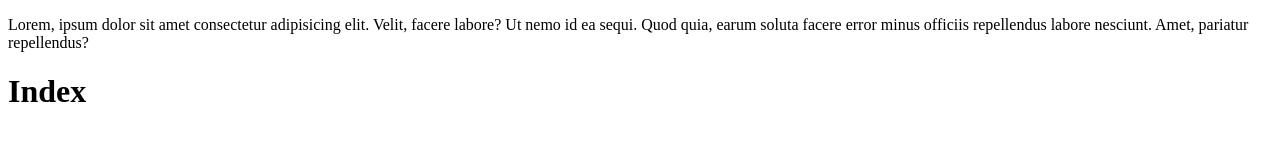
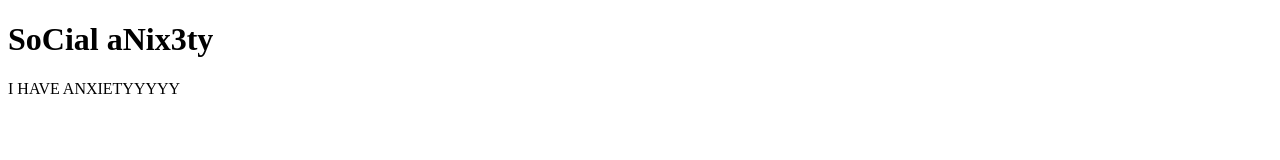
Before and after one commit to Angel-A-Flores/project1repo, a plain HTML site: page index.html in a window 1280 px wide. Drawn offline with Linux system fonts and the light colour scheme.

Commit message:
sm-branch1 new update

```diff
--- a/index.html
+++ b/index.html
@@ -6,16 +6,16 @@
     <meta name="viewport" content="width=device-width, initial-scale=1.0">
     <title>Title</title>
 
-<p>
-    Lorem, ipsum dolor sit amet consectetur adipisicing elit. Velit, facere labore? Ut nemo id ea sequi. Quod quia, earum soluta facere error minus officiis repellendus labore nesciunt. Amet, pariatur repellendus?
-</p>
-
 
 </head>
 
 <body>
 
-    <h1>Index</h1>
+    <h1>SoCial aNix3ty</h1>
+
+    <p>
+ I HAVE ANXIETYYYYY
+    </p>
 
 </body>
 
```
